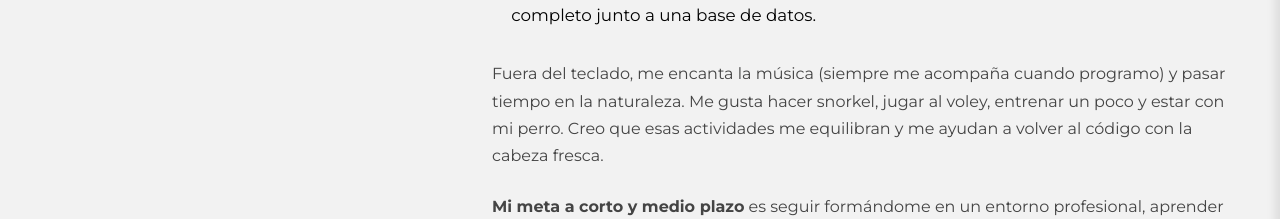
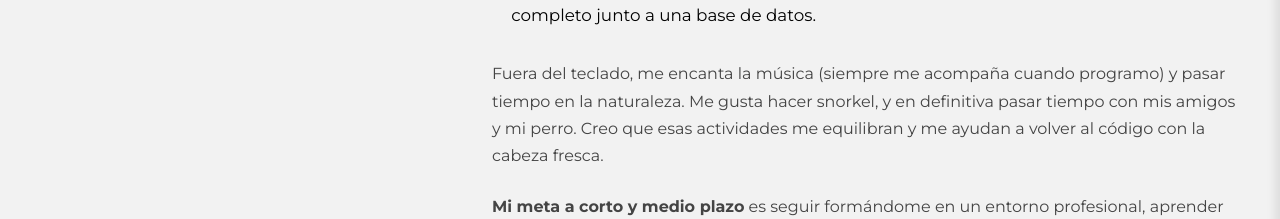
Before and after one commit to JaumeEsquerdo/portfolio-personal, a React (Vite) app in the folder portfolio-jaume/: page /sobre-mi in a window 1280 px wide. Shown: the part 527-746 px from the top of the page. Built offline with nearby package versions, Linux system fonts and the light colour scheme; a web font is replaced by a local one.

Commit message:
Update SobreMi.jsx

```diff
--- a/portfolio-jaume/src/pages/SobreMi.jsx
+++ b/portfolio-jaume/src/pages/SobreMi.jsx
@@ -18,7 +18,7 @@ const SobreMi = () => {
                     <li className="SobreMi-li"><strong><a className='SobreMi-a' href="https://proyecto-hotel-six-senses-ca2t.vercel.app/" target='_blank'>Rediseño minimalista de la web del hotel Six Senses</a> </strong> → un trabajo minimalista, muy ordenado y claro en la navegación. Especial por su estructura y claridad. </li>
                     <li className="SobreMi-li"><strong><a className='SobreMi-a' href="https://sushiro-frontend.vercel.app/" target='_blank'>Sushiro, carta de restaurante interactiva </a></strong> → una app de restaurante que diseñé al completo junto a una base de datos.</li>
                 </ul>
-                <p className="SobreMi-p">Fuera del teclado, me encanta la música (siempre me acompaña cuando programo) y pasar tiempo en la naturaleza. Me gusta hacer snorkel, jugar al voley, entrenar un poco y estar con mi perro. Creo que esas actividades me equilibran y me ayudan a volver al código con la cabeza fresca.</p>
+                <p className="SobreMi-p">Fuera del teclado, me encanta la música (siempre me acompaña cuando programo) y pasar tiempo en la naturaleza. Me gusta hacer snorkel, y en definitiva pasar tiempo con mis amigos y mi perro. Creo que esas actividades me equilibran y me ayudan a volver al código con la cabeza fresca.</p>
 
                 <p className="SobreMi-p"> <strong>Mi meta a corto y medio plazo</strong> es seguir formándome en un entorno profesional, aprender de personas con más experiencia y consolidar mis conocimientos hasta tener la fluidez y seguridad de un desarrollador senior. Me gustaría crecer dentro de una empresa donde pueda aportar valor desde el primer día, al mismo tiempo que aprendo de la práctica diaria. Para mí, lo más importante ahora es disfrutar del camino, seguir explorando este mundo tecnológico y poco a poco ir trazando nuevas aspiraciones.</p>
             </div>
```
